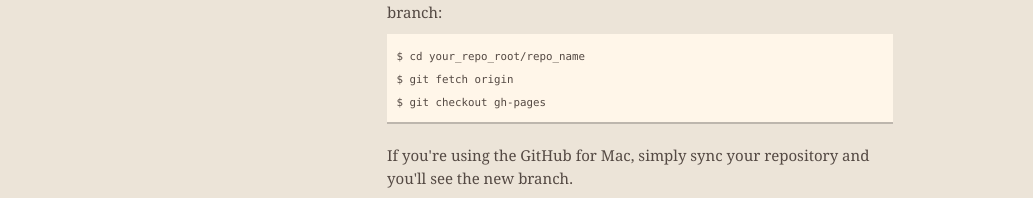
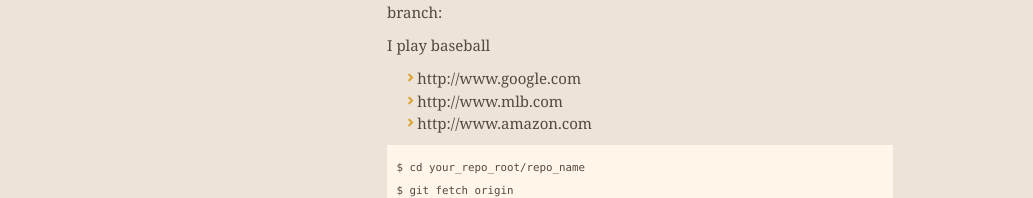
Before and after one commit to dyfong1/dyfong1.github.io, a plain HTML site: page index.html in a window 1280 px wide. Shown: the part 378-576 px from the top of the page, without its empty margins (0-1033 px from the left). Drawn offline with nearby package versions, Linux system fonts and the light colour scheme.

Commit message:
Update index.html

```diff
--- a/index.html
+++ b/index.html
@@ -50,6 +50,16 @@
 
 <p>This automatic page generator is the easiest way to create beautiful pages for all of your projects. Author your page content here using GitHub Flavored Markdown, select a template crafted by a designer, and publish. After your page is generated, you can check out the new branch:</p>
 
+<p>I play baseball</p>
+<ul>
+<li>http://www.google.com</li>
+<li>http://www.mlb.com</li>
+<li>http://www.amazon.com</li>
+</ul>
+
+
+
+
 <pre><code>$ cd your_repo_root/repo_name
 $ git fetch origin
 $ git checkout gh-pages
```
